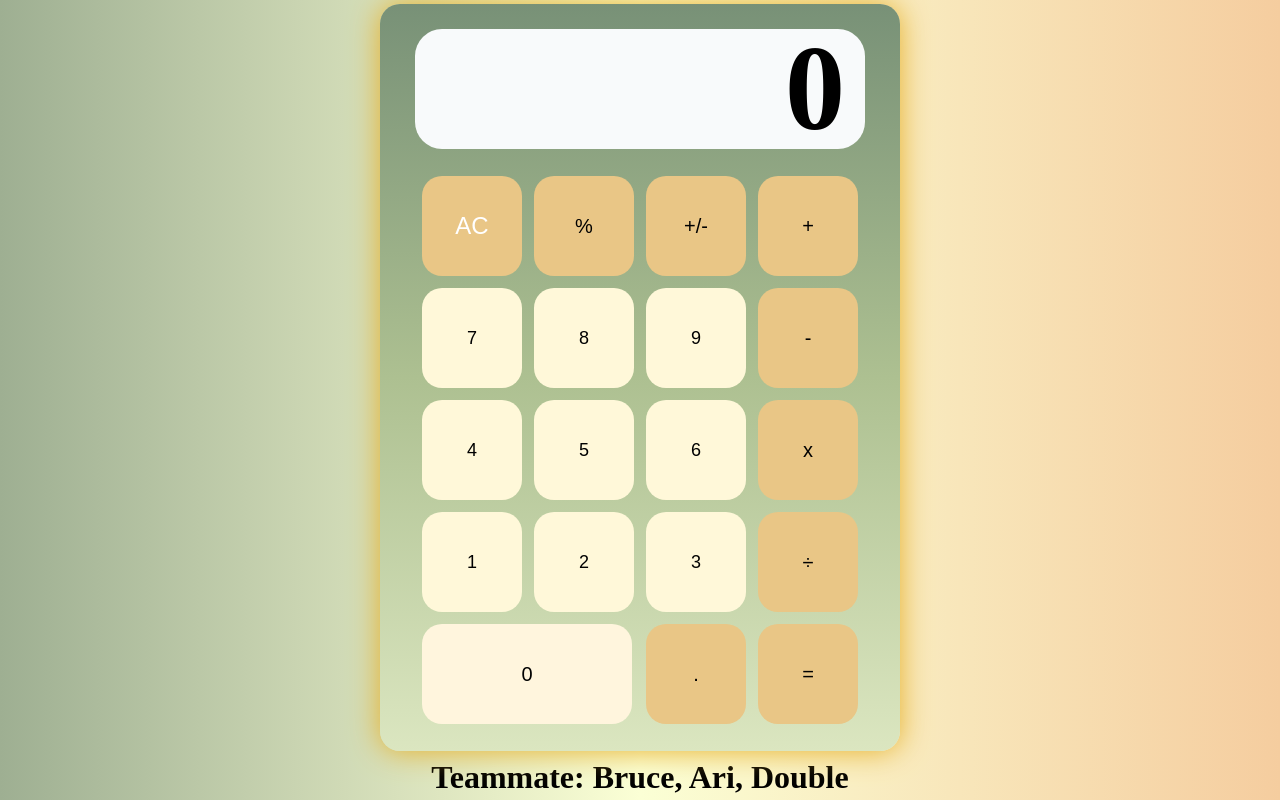
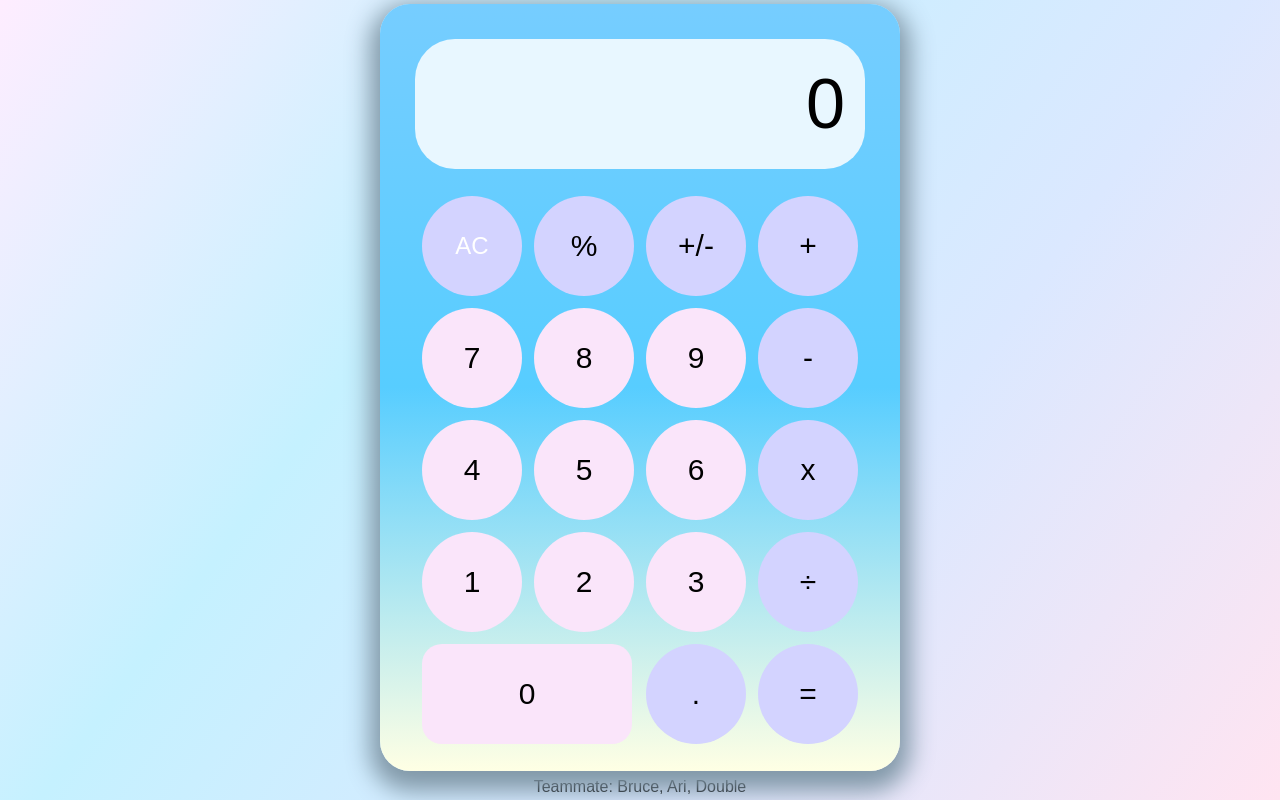
Before and after one commit to LeeLokHinBruce/Calculator, a React (Create React App) app: page / in a window 1280 px wide. Built offline with nearby package versions, Linux system fonts and the light colour scheme.

Commit message:
css edict
css edict

```diff
--- a/src/App.js
+++ b/src/App.js
@@ -111,7 +111,7 @@ function App() {
       {/* Screen */}
       <div className="calculator dark">
         <div className="display-screen">
-          <h1 id="display">{input || result}</h1>
+          <h3 id="display">{input || result}</h3>
         </div>
         {/* Buttons Box */}
         <div className="buttons">
@@ -338,7 +338,7 @@ function App() {
           </table>
         </div>
       </div>
-      <div><h1>Teammate: Bruce, Ari, Double</h1></div>
+      <footer>Teammate: Bruce, Ari, Double</footer>
     </div>
   );
 }
--- a/src/style.css
+++ b/src/style.css
@@ -10,10 +10,13 @@ h1{
 font-family:'Times New Roman', Times, serif;
 }
 
+h3{
+    font-weight: 200;
+}
 body {
     font-family: sans-serif;
-    background-color: #ffe1b1;
-    background: linear-gradient(0.25turn, #9eaf92, #fbffd5, #f5cd9f);
+    background:linear-gradient(0.85turn,#ffe4f1,#dbe8ff, #c5f1ff,#feedff);
+
 }
 
 a {
@@ -34,36 +37,23 @@ a {
     height: auto;
     width: auto;
     padding: 20px 35px;
-    border-radius: 20px;
-    box-shadow: 0 0 30px #e6af26;
-}
+    border-radius: 30px;
+    box-shadow: 0px 10px 25px 10px #8198a8;
 
-.theme-toggler::before {
-    content: '';
-    height: 30px;
-    width: 30px;
-    position: absolute;
-    top: 50%;
-    transform: translate(-50%, -50%);
-    border-radius: 50%;
-    background-color: #FFE8AF;
-    z-index: -1;
-    box-shadow: 20px 15px 15px #8b9c8b;
 }
 
 .display-screen {
-    height: 120px;
+    height: 130px;
     width: 100%;
-    margin: 5px 0;
+    margin: 15px 0;
     margin-bottom: 20px;
     padding: 0 20px;
     display: flex;
     align-items: center;
     justify-content: flex-end;
     font-size: 60px;
-    overflow-x: scroll;
-    background-color: #f8fafb;
-    border-radius: 27px;
+    background-color: #e8f7ff;
+    border-radius: 40px;
     font-weight: bold;
     box-sizing: border-box
 }
@@ -77,9 +67,9 @@ button {
     height: 100px;
     width: 100px;
     border: 0;
-    border-radius: 20px;
+    border-radius: 50px;
     margin: 5px;
-    font-size: 20px;
+    font-size: 30px;
     cursor: pointer;
     transition: all 200ms ease;
 }
@@ -94,15 +84,15 @@ button:hover {
     border: 0;
     border-radius: 20px;
     margin: 5px;
-    font-size: 20px;
+    font-size: 30px;
     cursor: pointer;
     transition: all 200ms ease;
-    background-color: #FFF5DD;
+    background-color: #fae5fa;
 
 }
 
 .button0:hover {
-    height: 80px;
+    height: 100px;
     width: 210px;
     border: 0;
     border-radius: 20px;
@@ -110,7 +100,7 @@ button:hover {
     font-size: 20px;
     cursor: pointer;
     transition: all 200ms ease;
-    background-color: #FFF5DD;
+    background-color: #ffdaff;
     color: rgb(255, 255, 255);
     font-size: xx-large;
 
@@ -123,23 +113,19 @@ button#equal {
 
 /* button AC */
 .buttonClear {
-    background-color: #e9c686;
+    background-color: #d3d3ff;
     color: rgb(255, 255, 255);
     font-size: x-large;
 }
 
-.calculator {
-    background-color: rgb(0, 0, 0);
-}
-
 .calculator button.btn-equal {
-    background-color: #adf9e7;
+    background-color: #fae5fa;
     color: #000;
 }
 
 /* dark theme */
 .calculator.dark {
-    background: linear-gradient(#789177, #ADC091, #dbe6c0);
+    background: linear-gradient(#76cdff, #57cdff,#ffffe4);
 }
 
 .calculator.dark #display {
@@ -147,31 +133,31 @@ button#equal {
 }
 
 .calculator.dark button.btn-equal {
-    background-color: #223323;
+    background-color: #d3d3ff;
     color: #ffffff;
 }
 
 /* button number */
 .calculator.dark button.btn-number {
-    background-color: #fff8d9;
+    background-color: #fae5fa;
     color: #000000;
-    font-size: large;
+    font-size: 30px;
 }
 
 .calculator.dark button.btn-number:hover {
-    background-color: #fff0ad;
+    background-color: #ffdaff;
     color: rgb(255, 255, 255);
     font-size: xx-large;
 }
 
 /* button operator */
 .calculator.dark button.btn-operator {
-    background-color: #e9c686;
+    background-color: #d3d3ff;
     color: #000000;
 }
 
 .calculator.dark button.btn-operator:hover {
-    background-color: #d8ac5a;
+    background-color: #acacff;
     color: rgb(255, 255, 255);
     font-size: xx-large;
 }
```
